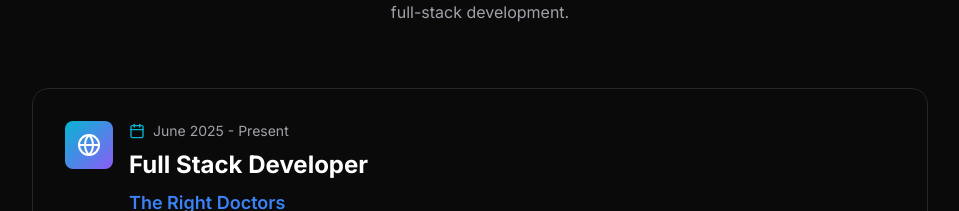
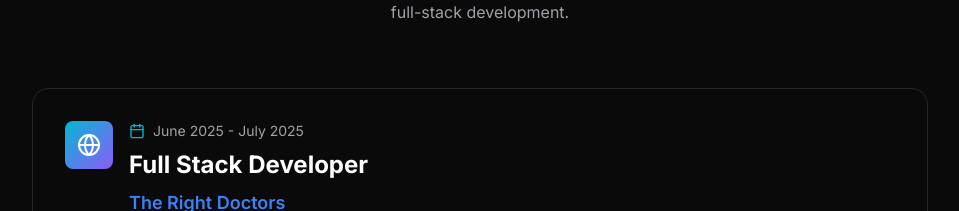
Before and after one commit to sdass1918/Portfolio, a React (Vite) app: page / in a window 1280 px wide. Shown: the part 1004-1215 px from the top of the page, without its empty margins (160-1119 px from the left). Built offline with nearby package versions, Linux system fonts and the light colour scheme.

Commit message:
Updated the internship

```diff
--- a/src/App.tsx
+++ b/src/App.tsx
@@ -161,7 +161,7 @@ const App = () => {
       title: "Full Stack Developer",
       icon: Globe,
       company: "The Right Doctors",
-      duration: "June 2025 - Present",
+      duration: "June 2025 - July 2025",
       description:
         "Full Stack Developer Intern at The Right Doctors, where I optimized APIs, fixed key bugs, and built robust CRUD features across the stack.",
       technologies: ["Angular", "TypeScript", "Node.js", "Express", "MongoDB"],
```
